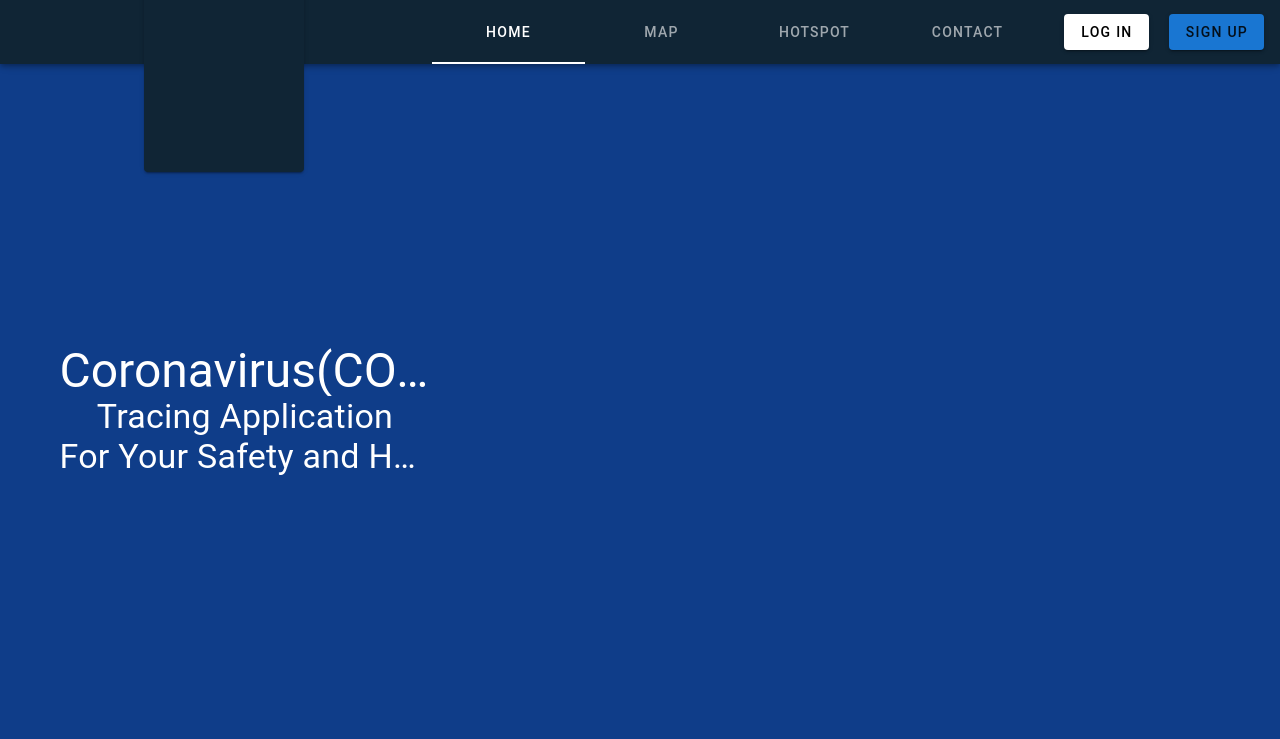
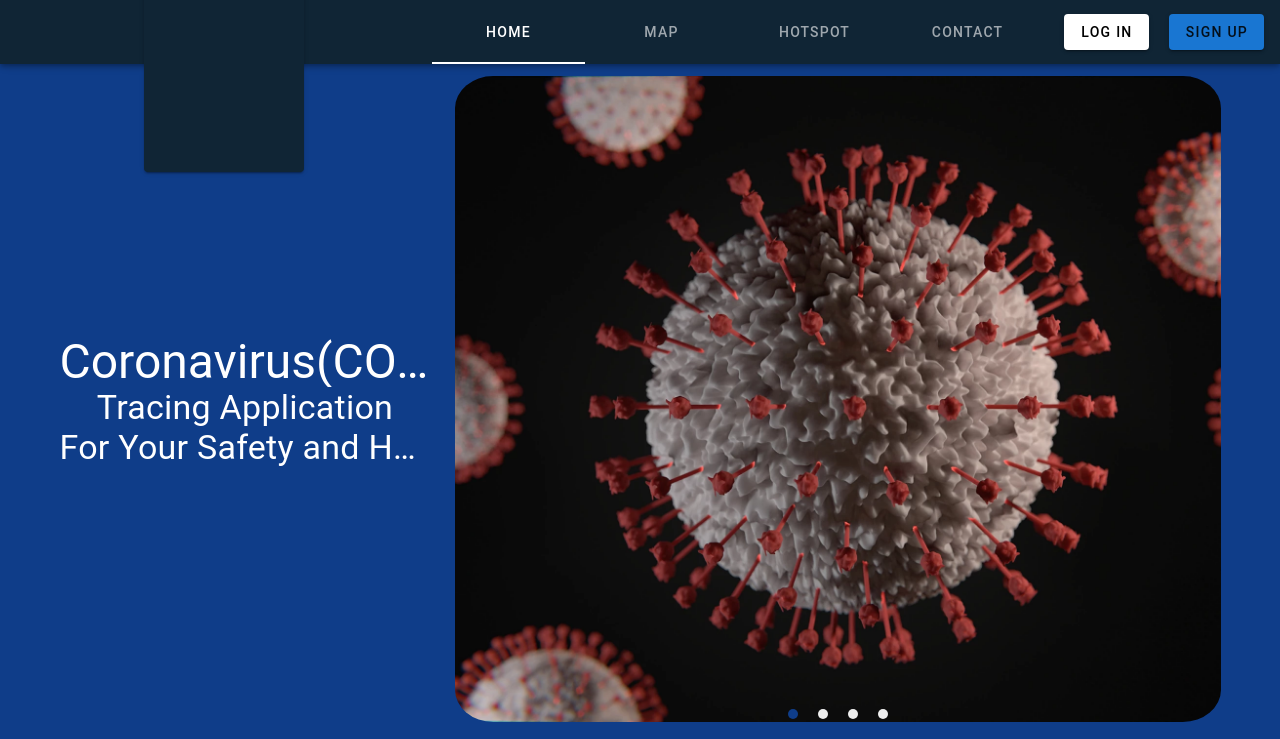
Before and after one commit to UAws/COVID_contact_tracing_system, a Vue app in the folder frontend/: page / in a window 1280 px wide. Shown: the top 739 px of the page. Built offline with nearby package versions, Linux system fonts and the light colour scheme.

Commit message:
the slider with link

```diff
--- a/frontend/package.json
+++ b/frontend/package.json
@@ -12,6 +12,7 @@
     "core-js": "^3.6.5",
     "gmap-vue": "^1.5.0",
     "vue": "^2.6.11",
+    "vue-carousel": "^0.18.0",
     "vue-router": "^3.2.0",
     "vuetify": "^2.4.0",
     "vuex": "^3.4.0"
--- /dev/null
+++ b/frontend/src/components/Slider.vue
@@ -0,0 +1,51 @@
+<template>
+    <div>
+        <carousel
+        :per-page="1"
+        :mouse-drag="true"
+        :autoplay="true"
+        :centerMode="true"
+        :loop="true"
+        :autoplayTimeout="6000"
+        paginationPosition="bottom-overlay"
+        paginationActiveColor="rgb(15,61,137)"
+        >
+            <slide>
+                <a href="apple.com"><img src ="../assets/main-pic.webp" alt="" width="100%" style="border-radius: 5%"></a>
+            </slide>
+            <slide>
+                <a href="apple.com"><img src ="../assets/main-pic.webp" alt="" width="100%" style="border-radius: 5%"></a>
+            </slide>
+            <slide>
+                <a href="apple.com"><img src ="../assets/main-pic.webp" alt="" width="100%" style="border-radius: 5%"></a>
+            </slide>
+            <slide>
+                <a href="apple.com"><img src ="../assets/main-pic.webp" alt="" width="100%" style="border-radius: 5%"></a>
+            </slide>
+        </carousel>
+    </div>
+</template>
+<script>
+import { Carousel, Slide } from 'vue-carousel'
+export default {
+  components: {
+    Carousel,
+    Slide
+  }
+}
+</script>
+
+<style scoped>
+.text{
+    font-size: 12px;
+    color:white;
+    line-height:initial;
+}
+.bottom-left {
+  position: absolute;
+  bottom: 8px;
+  left: 16px;
+  color:white;
+}
+
+</style>
--- a/frontend/src/views/Index.vue
+++ b/frontend/src/views/Index.vue
@@ -23,14 +23,7 @@
             For Your Safety and Health</h4>
         </v-col>
         <v-col cols="12" xl="8" lg="8" sm="12" class="align-self-center text-center">
-          <v-img
-            :src="require('../assets/main-pic.webp')"
-            class="my-3"
-            style="border-radius: 5%"
-            max-height="100%"
-            max-width="100%"
-          />
-
+          <Slider />
         </v-col>
       </v-row>
     </v-main>
@@ -49,12 +42,13 @@
 
 <script>
 import Header from '@/components/Header'
+import Slider from '@/components/Slider'
 import GMap from '@/components/GMap'
 import Footer from '@/components/Footer'
 import EnterCheckInCode from '@/components/EnterCheckInCode'
 export default {
   name: 'Index',
-  components: { EnterCheckInCode, Footer, GMap, Header },
+  components: { EnterCheckInCode, Slider, Footer, GMap, Header },
   data: () => ({
     intro_text: {
       fontSize: '38px',
```
Also changed, not shown: 1 other file (tests, documents, lock files or other folders).
